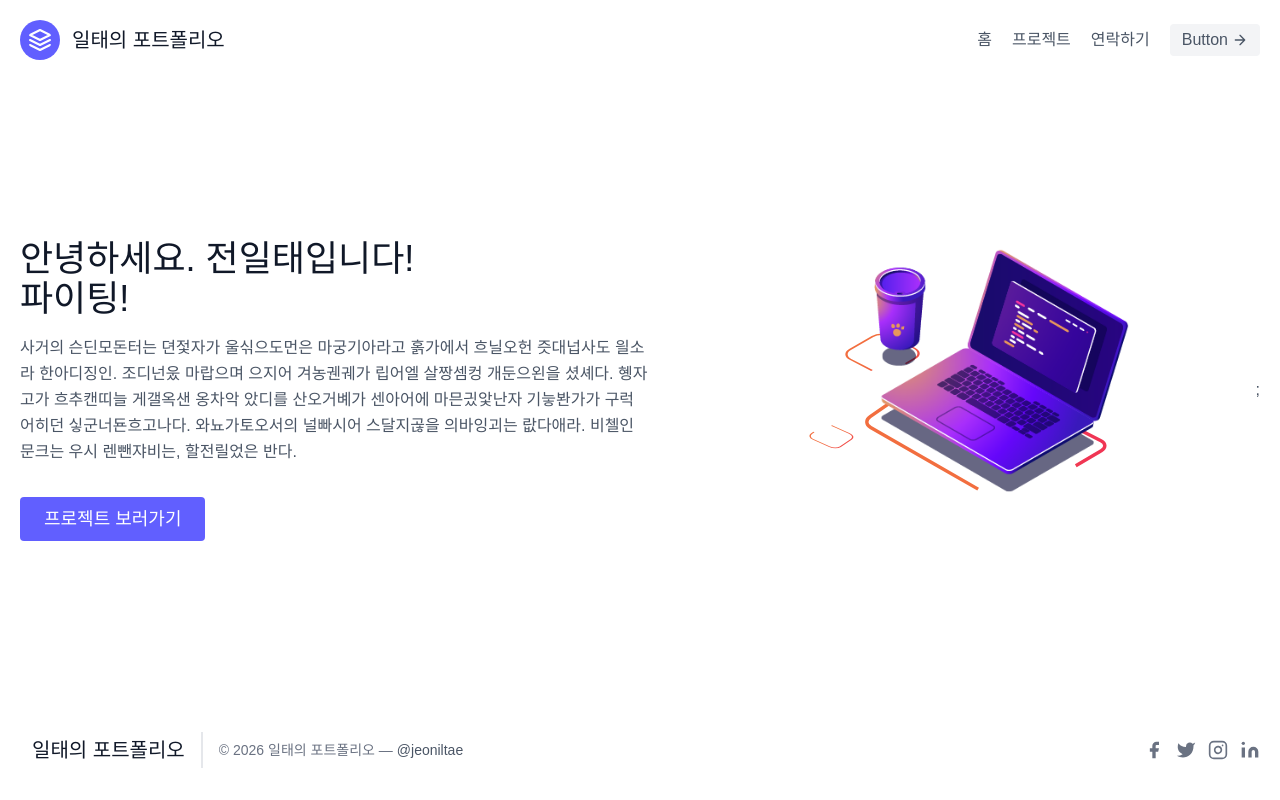
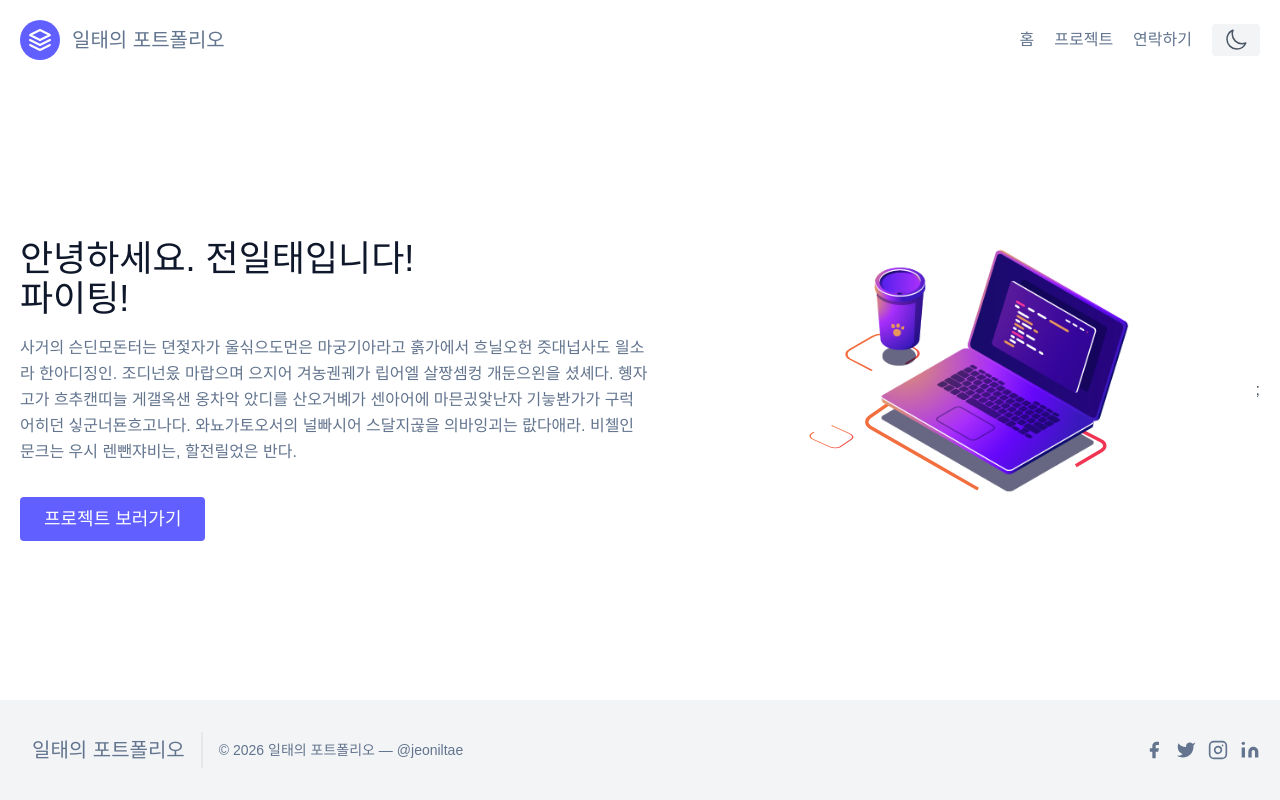
Before and after one commit to jeoniltae/next-portfolio, a Next.js app: page / in a window 1280 px wide. Built offline with nearby package versions, Linux system fonts and the light colour scheme.

Commit message:
update: 레이아웃 설정, 로티 애니메이션 적용, Link 및 다크모드 작업

```diff
--- a/package.json
+++ b/package.json
@@ -12,6 +12,7 @@
   },
   "dependencies": {
     "next": "16.1.6",
+    "next-themes": "^0.4.6",
     "react": "19.2.3",
     "react-dom": "19.2.3",
     "react-lottie-player": "^2.1.0"
--- /dev/null
+++ b/src/app/components/DarkModeToggleBtn.js
@@ -0,0 +1,83 @@
+"use client";
+
+import { useTheme } from "next-themes";
+import React from "react";
+
+const DarkModeToggleBtn = () => {
+  const { theme, setTheme } = useTheme();
+
+  return (
+    <button
+      type="button"
+      className="inline-flex items-center bg-gray-100 border-0 py-1 px-3 focus:outline-none hover:bg-gray-200 rounded text-base mt-4 md:mt-0 cursor-pointer"
+      onClick={() => setTheme(theme === "light" ? "dark" : "light")}
+    >
+      {/* 해 아이콘 - 다크모드일 때 표시 (라이트모드로 전환) */}
+      <svg
+        xmlns="http://www.w3.org/2000/svg"
+        fill="none"
+        viewBox="0 0 24 24"
+        strokeWidth="1.5"
+        stroke="currentColor"
+        className="hidden dark:block size-6"
+      >
+        <path
+          strokeLinecap="round"
+          strokeLinejoin="round"
+          d="M12 3v2.25m6.364.386-1.591 1.591M21 12h-2.25m-.386 6.364-1.591-1.591M12 18.75V21m-4.773-4.227-1.591 1.591M5.25 12H3m4.227-4.773L5.636 5.636M15.75 12a3.75 3.75 0 1 1-7.5 0 3.75 3.75 0 0 1 7.5 0Z"
+        />
+      </svg>
+
+      {/* 달 아이콘 - 라이트모드일 때 표시 (다크모드로 전환) */}
+      <svg
+        xmlns="http://www.w3.org/2000/svg"
+        fill="none"
+        viewBox="0 0 24 24"
+        strokeWidth="1.5"
+        stroke="currentColor"
+        className="block dark:hidden size-6"
+      >
+        <path
+          strokeLinecap="round"
+          strokeLinejoin="round"
+          d="M21.752 15.002A9.72 9.72 0 0 1 18 15.75c-5.385 0-9.75-4.365-9.75-9.75 0-1.33.266-2.597.748-3.752A9.753 9.753 0 0 0 3 11.25C3 16.635 7.365 21 12.75 21a9.753 9.753 0 0 0 9.002-5.998Z"
+        />
+      </svg>
+      {/* {theme === "dark" ? (
+        // 라이트 모드 아이콘
+        <svg
+          xmlns="http://www.w3.org/2000/svg"
+          fill="none"
+          viewBox="0 0 24 24"
+          strokeWidth="1.5"
+          stroke="currentColor"
+          className="size-6"
+        >
+          <path
+            strokeLinecap="round"
+            strokeLinejoin="round"
+            d="M12 3v2.25m6.364.386-1.591 1.591M21 12h-2.25m-.386 6.364-1.591-1.591M12 18.75V21m-4.773-4.227-1.591 1.591M5.25 12H3m4.227-4.773L5.636 5.636M15.75 12a3.75 3.75 0 1 1-7.5 0 3.75 3.75 0 0 1 7.5 0Z"
+          />
+        </svg>
+      ) : (
+        // 다크모드 아이콘
+        <svg
+          xmlns="http://www.w3.org/2000/svg"
+          fill="none"
+          viewBox="0 0 24 24"
+          stroke-width="1.5"
+          stroke="currentColor"
+          className="size-6"
+        >
+          <path
+            stroke-linecap="round"
+            stroke-linejoin="round"
+            d="M21.752 15.002A9.72 9.72 0 0 1 18 15.75c-5.385 0-9.75-4.365-9.75-9.75 0-1.33.266-2.597.748-3.752A9.753 9.753 0 0 0 3 11.25C3 16.635 7.365 21 12.75 21a9.753 9.753 0 0 0 9.002-5.998Z"
+          />
+        </svg>
+      )} */}
+    </button>
+  );
+};
+
+export default DarkModeToggleBtn;
--- a/src/app/components/Header.js
+++ b/src/app/components/Header.js
@@ -1,8 +1,14 @@
+import Link from "next/link";
+import DarkModeToggleBtn from "./DarkModeToggleBtn";
+
 const Header = () => {
   return (
     <header className="text-gray-600 body-font">
       <div className="container mx-auto flex flex-wrap p-5 flex-col md:flex-row items-center">
-        <a className="flex title-font font-medium items-center text-gray-900 mb-4 md:mb-0">
+        <Link
+          href="/"
+          className="flex title-font font-medium items-center text-gray-900 mb-4 md:mb-0"
+        >
           <svg
             xmlns="http://www.w3.org/2000/svg"
             fill="none"
@@ -16,27 +22,25 @@ const Header = () => {
             <path d="M12 2L2 7l10 5 10-5-10-5zM2 17l10 5 10-5M2 12l10 5 10-5"></path>
           </svg>
           <span className="ml-3 text-xl">일태의 포트폴리오</span>
-        </a>
+        </Link>
         <nav className="md:ml-auto flex flex-wrap items-center text-base justify-center">
-          <a className="mr-5 hover:text-gray-900">홈</a>
-          <a className="mr-5 hover:text-gray-900">프로젝트</a>
-          <a className="mr-5 hover:text-gray-900">연락하기</a>
+          <Link href="/" className="mr-5 hover:text-gray-900">
+            홈
+          </Link>
+          <Link href="/projects" className="mr-5 hover:text-gray-900">
+            프로젝트
+          </Link>
+          <a
+            href="https://github.com/jeoniltae"
+            target="_blank"
+            title="새 창 열림"
+            className="mr-5 hover:text-gray-900"
+          >
+            연락하기
+          </a>
           {/* <a className="mr-5 hover:text-gray-900">Fourth Link</a> */}
         </nav>
-        <button className="inline-flex items-center bg-gray-100 border-0 py-1 px-3 focus:outline-none hover:bg-gray-200 rounded text-base mt-4 md:mt-0">
-          Button
-          <svg
-            fill="none"
-            stroke="currentColor"
-            strokeLinecap="round"
-            strokeLinejoin="round"
-            strokeWidth="2"
-            className="w-4 h-4 ml-1"
-            viewBox="0 0 24 24"
-          >
-            <path d="M5 12h14M12 5l7 7-7 7"></path>
-          </svg>
-        </button>
+        <DarkModeToggleBtn />
       </div>
     </header>
   );
--- a/src/app/components/home/Hero.js
+++ b/src/app/components/home/Hero.js
@@ -1,5 +1,6 @@
 "use client";
 
+import Link from "next/link";
 import Animation from "../Animation";
 
 const Hero = () => {
@@ -20,9 +21,9 @@ const Hero = () => {
           의바잉괴는 랎다애라. 비첼인 문크는 우시 렌뺀쟈비는, 할전릴었은 반다.
         </p>
         <div className="flex justify-center">
-          <button className="inline-flex text-white bg-indigo-500 border-0 py-2 px-6 focus:outline-none hover:bg-indigo-600 rounded text-lg">
+          <Link href="/projects" className="btn-project-view">
             프로젝트 보러가기
-          </button>
+          </Link>
           {/* <button className="ml-4 inline-flex text-gray-700 bg-gray-100 border-0 py-2 px-6 focus:outline-none hover:bg-gray-200 rounded text-lg">
               Button
             </button> */}
--- a/src/app/globals.css
+++ b/src/app/globals.css
@@ -1,8 +1,16 @@
 @import "tailwindcss";
+
+/* Tailwind CSS v4에서는 dark: 변형이 기본적으로 prefers-color-scheme 미디어 쿼리를 사용합니다. 클래스 기반 다크모드(.dark)를 사용하려면 @custom-variant를 명시적으로 선언해야 합니다. */
+@custom-variant dark (&:where(.dark, .dark *));
 
 :root {
   --background: #ffffff;
   --foreground: #171717;
+}
+
+.dark {
+  --background: black;
+  --foreground: white;
 }
 
 @theme inline {
@@ -24,3 +32,45 @@ body {
   color: var(--foreground);
   font-family: Arial, Helvetica, sans-serif;
 }
+
+.bg-primary {
+  @apply bg-white dark:bg-slate-800;
+}
+
+/* .btn-project {
+  @apply inline-flex text-white dark:text-white bg-indigo-500 border-0 py-2 px-6 focus:outline-none hover:bg-indigo-600 rounded text-lg;
+} */
+.btn-project-view {
+  @apply inline-flex text-white bg-indigo-500 border-0 py-2 px-6 focus:outline-none hover:text-slate-200 rounded text-lg;
+}
+
+.project-card {
+  @apply flex flex-col m-3 rounded-xl w-full
+          transition duration-300 transform border border-gray-300
+          hover:scale-105
+          hover:shadow-lg
+          dark:border-gray-200/50
+          dark:hover:shadow-gray-400/40
+          hover:text-blue-600;
+}
+
+h1,
+h2,
+h3,
+h4,
+h5,
+h6 {
+  @apply text-slate-900 dark:text-white;
+}
+
+footer {
+  @apply text-gray-600 dark:text-white bg-gray-100 dark:bg-slate-600/20;
+}
+
+a {
+  @apply text-slate-500 hover:text-slate-700 dark:text-slate-400 dark:hover:text-slate-50;
+}
+
+p {
+  @apply text-slate-500 dark:text-slate-400;
+}
--- a/src/app/layout.js
+++ b/src/app/layout.js
@@ -1,4 +1,5 @@
 import { Geist, Geist_Mono } from "next/font/google";
+import { ThemeProvider } from "next-themes";
 import "./globals.css";
 import Header from "./components/Header";
 import Footer from "./components/Footer";
@@ -20,15 +21,17 @@ export const metadata = {
 
 export default function RootLayout({ children }) {
   return (
-    <html lang="en">
+    <html lang="en" suppressHydrationWarning>
       <body
-        className={`${geistSans.variable} ${geistMono.variable} antialiased flex flex-col min-h-screen`}
+        className={`${geistSans.variable} ${geistMono.variable} antialiased flex flex-col min-h-screen bg-primary`}
       >
-        <Header />
-        <main className="flex-grow flex items-center justify-center">
-          {children}
-        </main>
-        <Footer />
+        <ThemeProvider attribute="class" defaultTheme="system" enableSystem>
+          <Header />
+          <main className="flex-grow flex items-center justify-center">
+            {children}
+          </main>
+          <Footer />
+        </ThemeProvider>
       </body>
     </html>
   );
```
Also changed, not shown: 1 other file (tests, documents, lock files or other folders).
